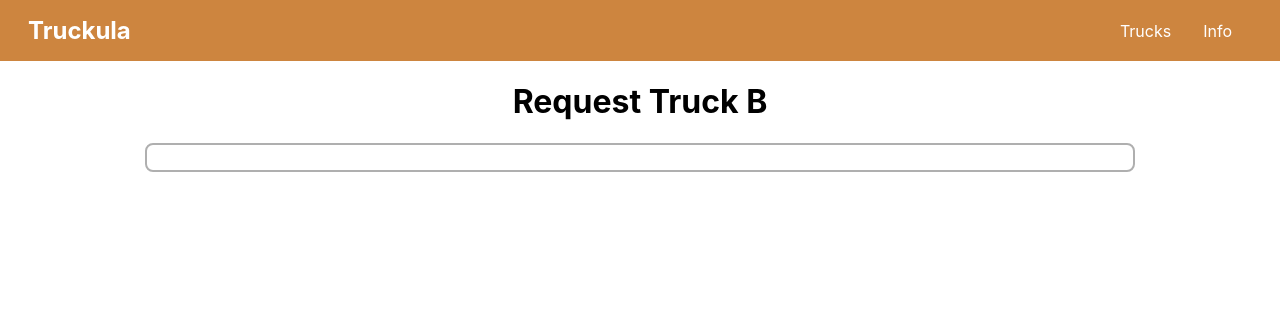
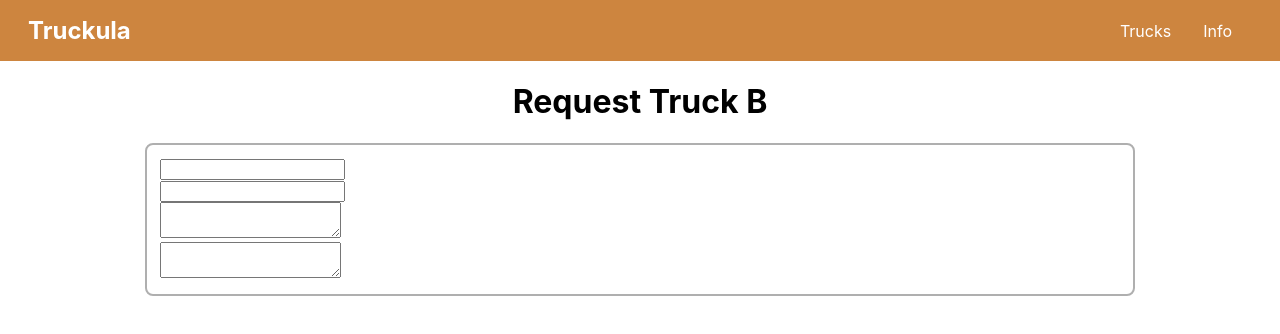
Before and after one commit to prosper007/truckula, a React (Create React App) app: page /request-truck/1 in a window 1280 px wide. Shown: the top 334 px of the page. Built offline with nearby package versions, Linux system fonts and the light colour scheme.

Commit message:
form fields in state

```diff
--- a/src/containers/RequestTruck/RequestTruck.js
+++ b/src/containers/RequestTruck/RequestTruck.js
@@ -1,9 +1,30 @@
 import React, { Component } from 'react';
 import PageHeader from '../../components/UI/PageHeader/PageHeader';
-// import Input from '../../components/UI/Input/Input';
+import Input from '../../components/UI/Input/Input';
 import styles from './RequestTruck.module.css';
 
 class RequestTruck extends Component {
+  textInput = {
+    elementType: 'input',
+    elementConfig: {
+      type: 'text',
+    },
+    value: '',
+    validation: {
+      required: true
+    },
+    valid: false,
+    touched: false,
+  }
+
+  addressForm = {
+    addressLine1: { ...this.textInput },
+    addressLine2: { ...this.textInput },
+    city: { ...this.textInput },
+    state: { ...this.textInput },
+    zipCode: { ...this.textInput },
+  }
+
   state = {
     selectedTruck: {
       name: 'Small Straight',
@@ -20,21 +41,42 @@ class RequestTruck extends Component {
       description: "This truck is old. It's as old as Kevin."
     },
     requestForm: {
-
+      name: { ...this.textInput },
+      email: { ...this.textInput },
+      pickupLocation: { ...this.addressForm },
+      dropoffLocation: { ...this.addressForm },
     }
   }
 
   render() {
+    let formElements = [];
+    for (let key in this.state.requestForm) {
+      formElements.push({
+        id: key,
+        ...this.state.requestForm[key],
+      })
+    }
     let form = (
       <form>
-
+        {formElements.map(formElement => (
+          <Input
+            key={formElement.id}
+            elementType={formElement.elementType}
+            elementConfig={formElement.elementConfig}
+            value={formElement.value}
+            invalid={!formElement.valid}
+            shouldValidate={formElement.validation}
+            touched={formElement.touched}
+          // changed={(event) => this.inputChangedHandler(event, formElement.id)}
+          />
+        ))}
       </form>
     );
     return (
       <React.Fragment>
         <PageHeader>Request Truck {this.state.selectedTruck.letter}</PageHeader>
         <div className={styles.RequestForm}>
-
+          {form}
         </div>
       </React.Fragment>
     )
```
